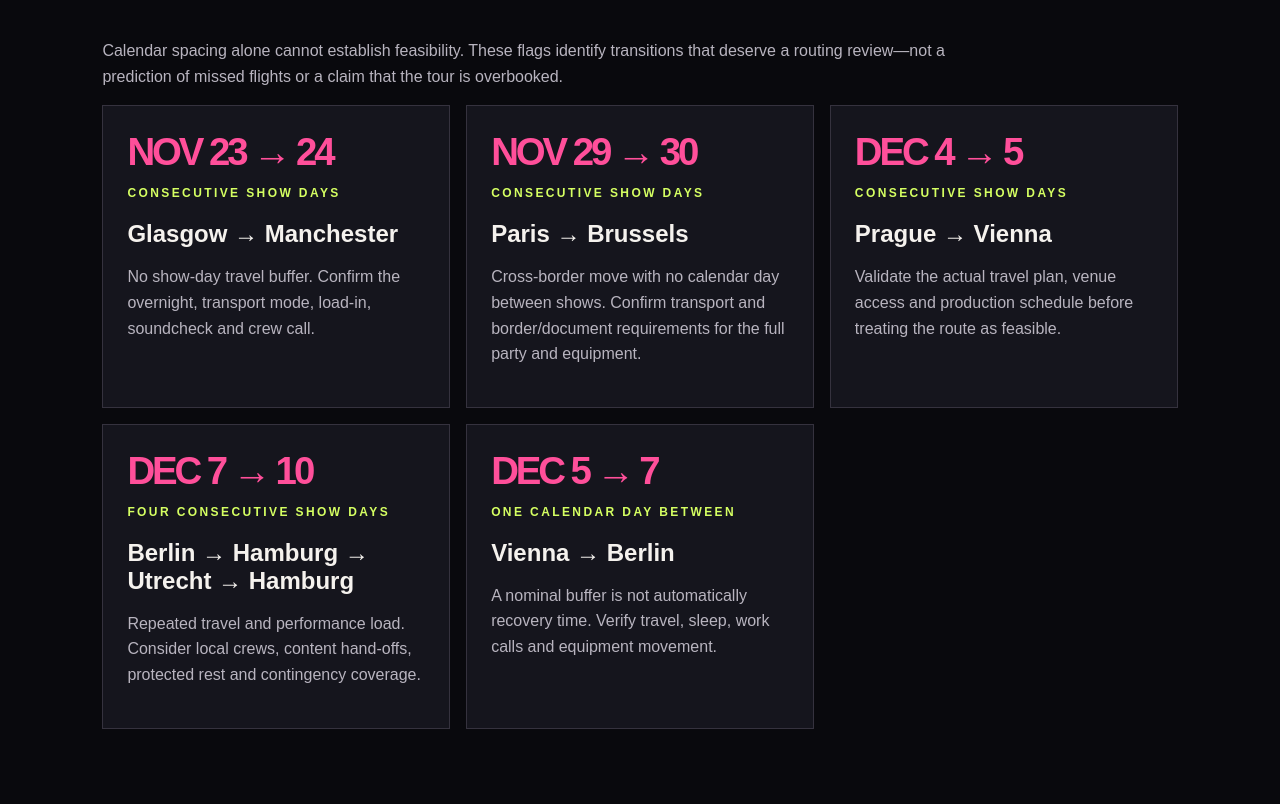
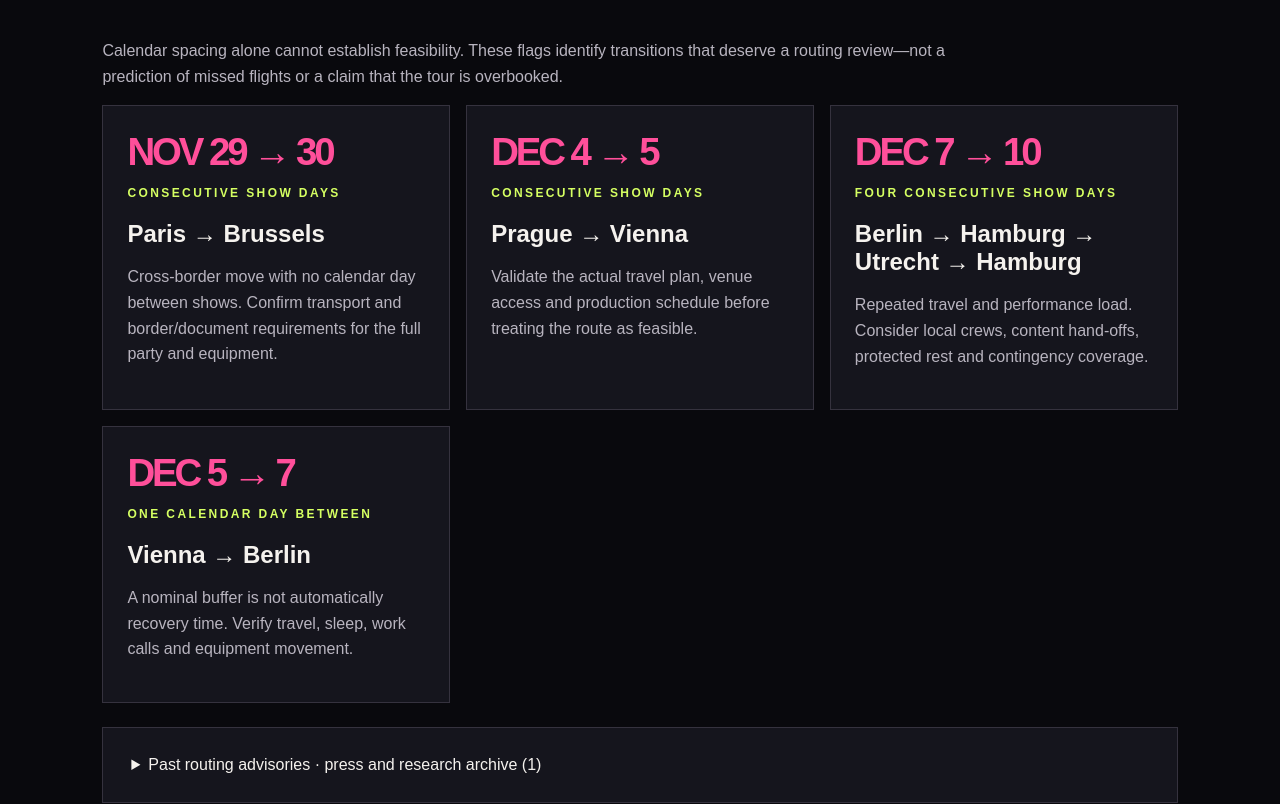
Before and after one commit to Loptr-Lab/pay-it-forward, a Next.js app: page /tour-resilience in a window 1280 px wide. Shown: the part 1535-2339 px from the top of the page. Built offline with nearby package versions, Linux system fonts and the light colour scheme.

Commit message:
Date routing flags and retain expired questions in collapsed archive

```diff
--- a/src/app/tour-resilience/page.tsx
+++ b/src/app/tour-resilience/page.tsx
@@ -1,5 +1,6 @@
 import Link from "next/link";
 import Breadcrumbs from "../components/Breadcrumbs";
+import RoutingReview from "./RoutingReview";
 import type { Metadata } from "next";
 
 export const metadata: Metadata = {
@@ -9,11 +10,11 @@ export const metadata: Metadata = {
 };
 
 const routePressure = [
-  { dates: "NOV 23 → 24", route: "Glasgow → Manchester", flag: "CONSECUTIVE SHOW DAYS", note: "No show-day travel buffer. Confirm the overnight, transport mode, load-in, soundcheck and crew call." },
-  { dates: "NOV 29 → 30", route: "Paris → Brussels", flag: "CONSECUTIVE SHOW DAYS", note: "Cross-border move with no calendar day between shows. Confirm transport and border/document requirements for the full party and equipment." },
-  { dates: "DEC 4 → 5", route: "Prague → Vienna", flag: "CONSECUTIVE SHOW DAYS", note: "Validate the actual travel plan, venue access and production schedule before treating the route as feasible." },
-  { dates: "DEC 7 → 10", route: "Berlin → Hamburg → Utrecht → Hamburg", flag: "FOUR CONSECUTIVE SHOW DAYS", note: "Repeated travel and performance load. Consider local crews, content hand-offs, protected rest and contingency coverage." },
-  { dates: "DEC 5 → 7", route: "Vienna → Berlin", flag: "ONE CALENDAR DAY BETWEEN", note: "A nominal buffer is not automatically recovery time. Verify travel, sleep, work calls and equipment movement." },
+  { endDate: "2026-11-24", dates: "NOV 23 → 24", route: "Glasgow → Manchester", flag: "CONSECUTIVE SHOW DAYS", note: "No show-day travel buffer. Confirm the overnight, transport mode, load-in, soundcheck and crew call." },
+  { endDate: "2026-11-30", dates: "NOV 29 → 30", route: "Paris → Brussels", flag: "CONSECUTIVE SHOW DAYS", note: "Cross-border move with no calendar day between shows. Confirm transport and border/document requirements for the full party and equipment." },
+  { endDate: "2026-12-05", dates: "DEC 4 → 5", route: "Prague → Vienna", flag: "CONSECUTIVE SHOW DAYS", note: "Validate the actual travel plan, venue access and production schedule before treating the route as feasible." },
+  { endDate: "2026-12-10", dates: "DEC 7 → 10", route: "Berlin → Hamburg → Utrecht → Hamburg", flag: "FOUR CONSECUTIVE SHOW DAYS", note: "Repeated travel and performance load. Consider local crews, content hand-offs, protected rest and contingency coverage." },
+  { endDate: "2026-12-07", dates: "DEC 5 → 7", route: "Vienna → Berlin", flag: "ONE CALENDAR DAY BETWEEN", note: "A nominal buffer is not automatically recovery time. Verify travel, sleep, work calls and equipment movement." },
 ];
 
 const steps = [
@@ -40,7 +41,7 @@ export default function TourResiliencePage() {
     <section className="route-stops"><p className="eyebrow">LONDON · SECRET TRIP</p><h2>THE WOLF&apos;S GAMBIT.</h2><p>Explore Deptford, darts, chess and a budgeted public transit route using the devices you already have.</p><Link className="button primary" href="/tour-resilience/london/">REVEAL THE LONDON PLAN B ↗</Link></section><section className="route-stops">
       <p className="eyebrow">ROUTING REVIEW · ADVISORY FLAGS</p><h2>WHERE THE SCHEDULE<br/>NEEDS A HUMAN CHECK.</h2>
       <p className="route-note">Calendar spacing alone cannot establish feasibility. These flags identify transitions that deserve a routing review—not a prediction of missed flights or a claim that the tour is overbooked.</p>
-      <div className="route-cards">{routePressure.map((item) => <article className="route-card" key={item.route}><span className="route-num">{item.dates}</span><p className="eyebrow">{item.flag}</p><h3>{item.route}</h3><p>{item.note}</p></article>)}</div>
+      <RoutingReview items={routePressure} />
     </section>
 
     <section className="route-stops">
```
